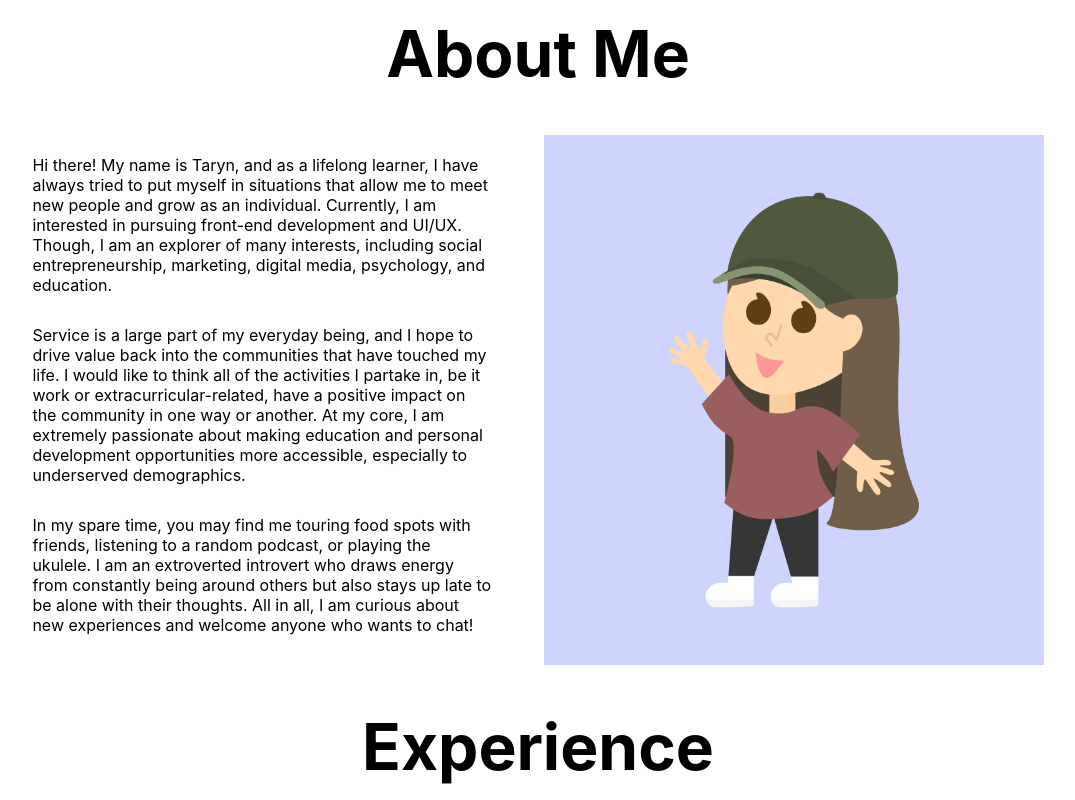
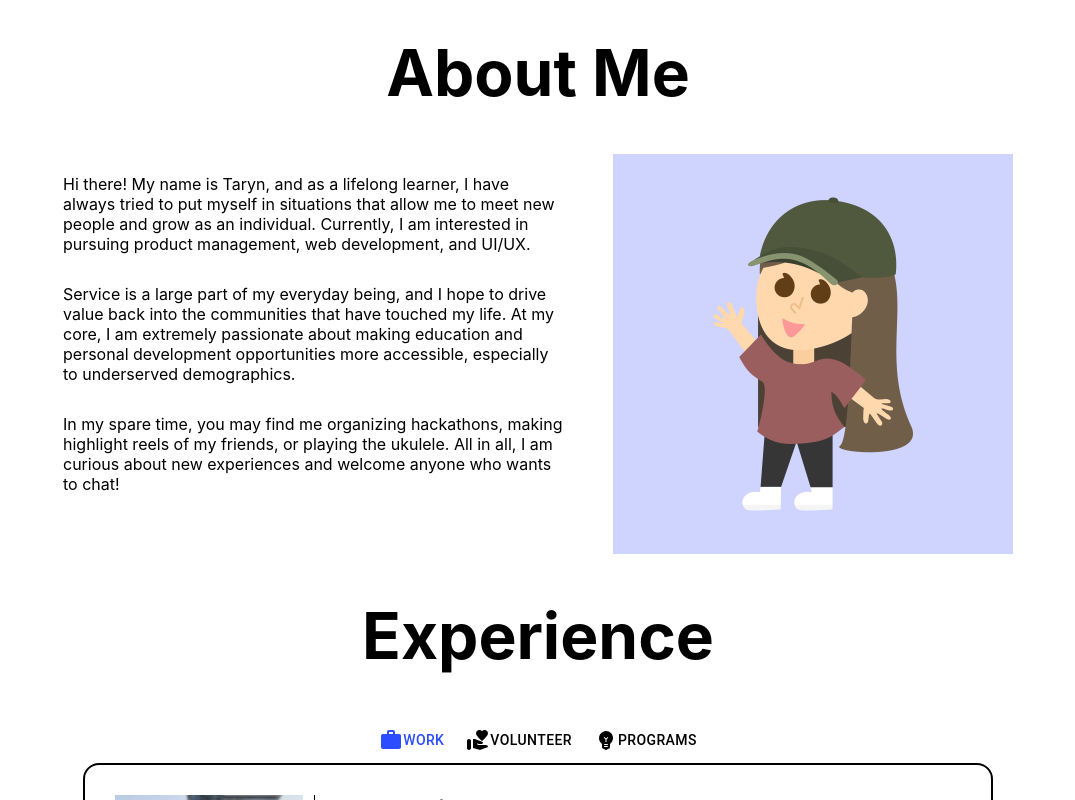
Before and after one commit to tarynwou/me, a Next.js app in the folder nextjs-blog/: page / in a window 1280 px wide. Shown: the part 700-1500 px from the top of the page, without its empty margins (102-1177 px from the left). Built offline with nearby package versions, Linux system fonts and the light colour scheme.

Commit message:
about section

```diff
--- a/nextjs-blog/components/AboutMe.tsx
+++ b/nextjs-blog/components/AboutMe.tsx
@@ -5,36 +5,28 @@ export default function AboutMe() {
 	return (
 		<>
 			<h1 className={styles.sectionHeader}>About Me</h1>
-			<Stack direction="row">
+			<Stack direction="row" className={styles.aboutSectionContent}>
 				<Stack className={styles.aboutTextContainer}>
 					<p className={styles.aboutPara}>
 						Hi there! My name is Taryn, and as a lifelong learner, I
 						have always tried to put myself in situations that allow
 						me to meet new people and grow as an individual.
-						Currently, I am interested in pursuing front-end
-						development and UI/UX. Though, I am an explorer of many
-						interests, including social entrepreneurship, marketing,
-						digital media, psychology, and education.
+						Currently, I am interested in pursuing product
+						management, web development, and UI/UX.
 					</p>
 					<p className={styles.aboutPara}>
 						Service is a large part of my everyday being, and I hope
 						to drive value back into the communities that have
-						touched my life. I would like to think all of the
-						activities I partake in, be it work or
-						extracurricular-related, have a positive impact on the
-						community in one way or another. At my core, I am
-						extremely passionate about making education and personal
-						development opportunities more accessible, especially to
-						underserved demographics.
+						touched my life. At my core, I am extremely passionate
+						about making education and personal development
+						opportunities more accessible, especially to underserved
+						demographics.
 					</p>
 					<p className={styles.aboutPara}>
-						In my spare time, you may find me touring food spots
-						with friends, listening to a random podcast, or playing
-						the ukulele. I am an extroverted introvert who draws
-						energy from constantly being around others but also
-						stays up late to be alone with their thoughts. All in
-						all, I am curious about new experiences and welcome
-						anyone who wants to chat!
+						In my spare time, you may find me organizing hackathons,
+						making highlight reels of my friends, or playing the
+						ukulele. All in all, I am curious about new experiences
+						and welcome anyone who wants to chat!
 					</p>
 				</Stack>
 				<img
--- a/nextjs-blog/styles/Home.module.css
+++ b/nextjs-blog/styles/Home.module.css
@@ -36,9 +36,14 @@
 	font-family: San Francisco, SF Pro Text, -apple-system, system-ui,
 		sans-serif;
 	font-size: 80px;
+	/* font-size: calc(80px + 0.8vw); */
 	font-weight: 700;
 	margin-bottom: 0;
 	margin-top: 0;
+}
+
+#titlename {
+	font-size: 96px;
 }
 
 #titlerole {
--- a/nextjs-blog/styles/sections.module.css
+++ b/nextjs-blog/styles/sections.module.css
@@ -1,6 +1,10 @@
 .sectionHeader {
 	font-size: 64px;
 	font-family: "San Francisco", "SF Pro Text", Inter, -apple-system, Roboto;
+}
+
+.aboutSectionContent {
+	align-self: center;
 }
 
 .aboutTextContainer {
@@ -10,7 +14,7 @@
 }
 
 .cartoon {
-	width: 500px;
+	width: 400px;
 	-webkit-transform: scaleX(-1);
 	transform: scaleX(-1);
 }
```
